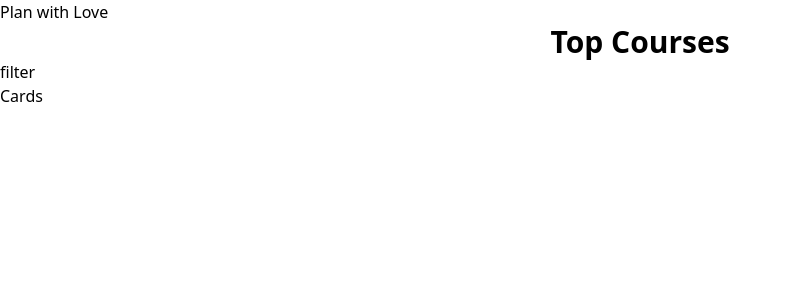
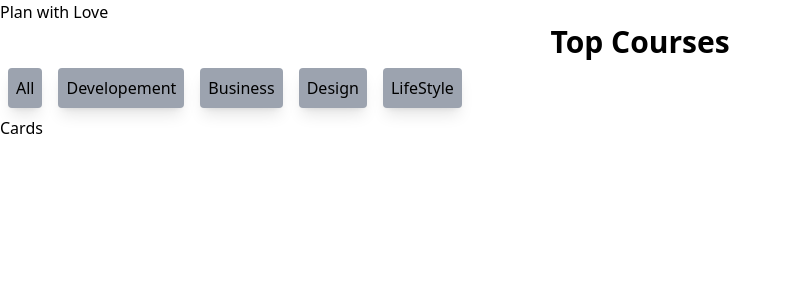
Before and after one commit to Awais-Ansarii/useEffectHook, a React (Create React App) app: page / in a window 1280 px wide. Shown: the top 300 px of the page, without its empty margins (0-792 px from the left). Built offline with nearby package versions, Linux system fonts and the light colour scheme.

Commit message:
filter button added

```diff
--- a/src/App.js
+++ b/src/App.js
@@ -1,8 +1,9 @@
 import { useState } from "react";
-import Card from "./components/Card";
+
 import Navbar from "./components/Navbar";
 import Filter from "./components/Filter";
 import Cards from "./components/Cards";
+import { filterData, apiUrl } from "./data";
 
 const App = ()=>{
 
@@ -14,7 +15,7 @@ const App = ()=>{
 
     <h1>Plan with Love</h1>
     <Navbar/>
-    <Filter/>
+    <Filter filterData = {filterData}/>
     <Cards/>
 
 
--- a/src/components/Filter.js
+++ b/src/components/Filter.js
@@ -1,9 +1,15 @@
 import React from 'react'
 
-const Filter = () => {
+const Filter = ({filterData}) => {
   return (
     <div>
-      filter
+      {filterData.map(
+        (data) =>{
+            return(
+                <button className='bg-gray-400 p-2 m-2 rounded shadow-lg'>{data.title}</button>
+            )
+        }
+      )}
     </div>
   )
 }
```
